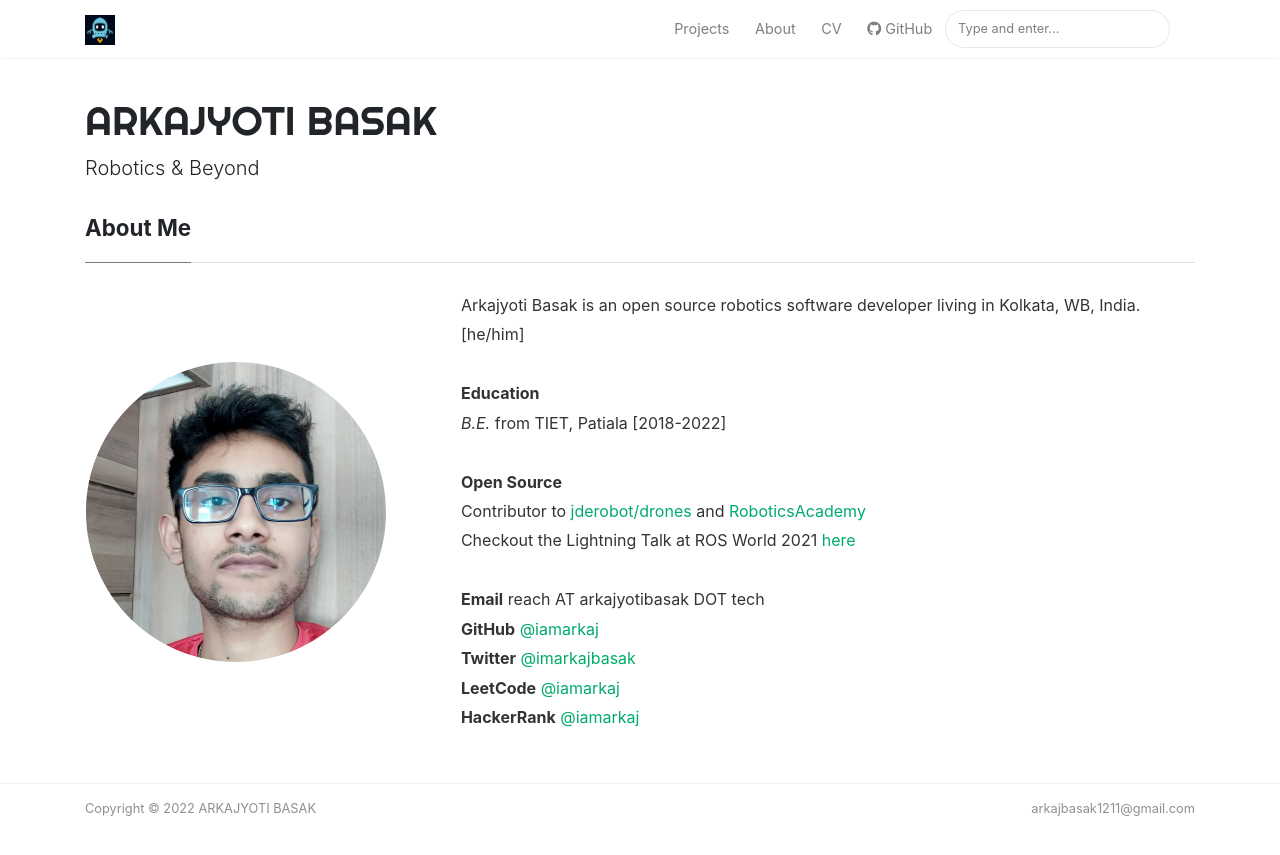
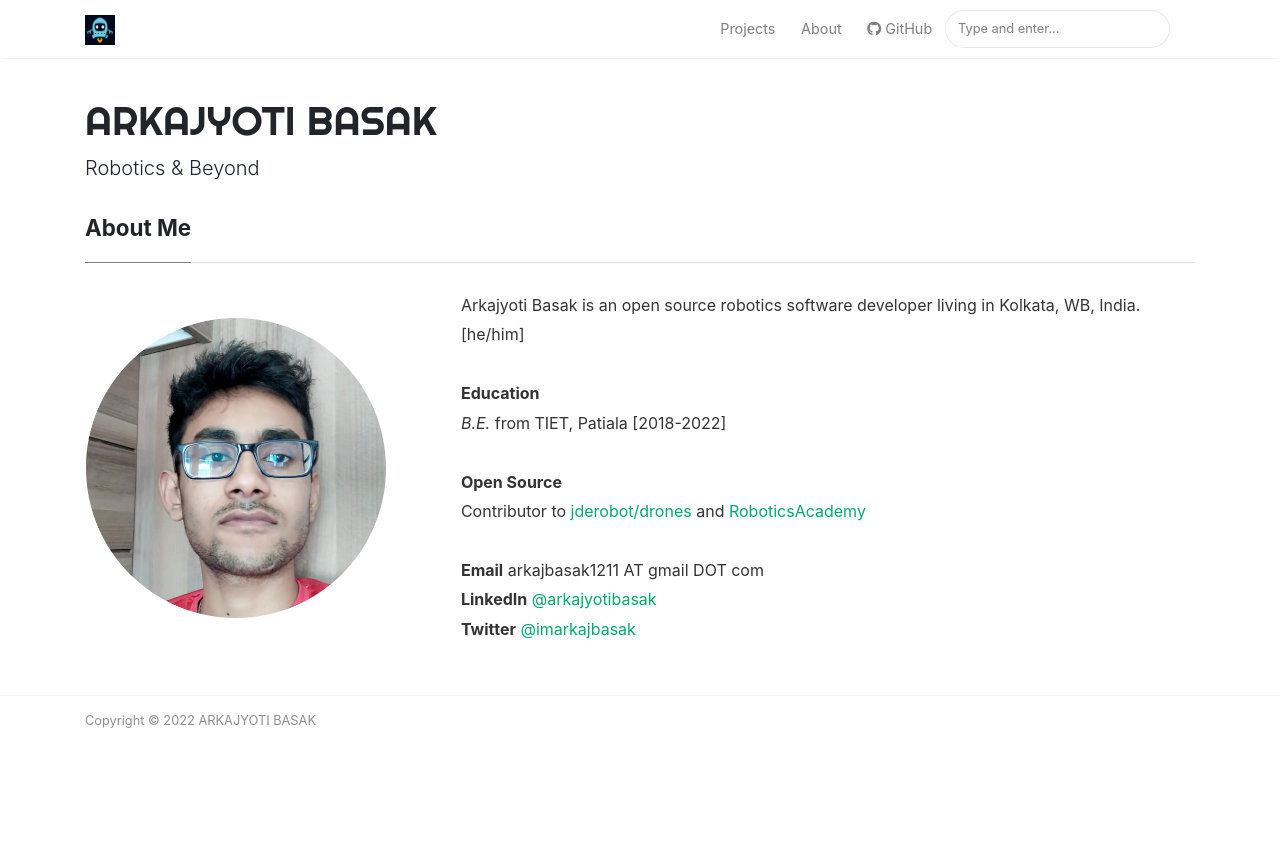
Before and after one commit to iamarkaj/iamarkaj.github.io, a Jekyll site: the page built from _pages/about.markdown, in a window 1280 px wide. Shown: the top 855 px of the page. Built offline with Jekyll 4.4.1, drawn with Linux system fonts in a browser that asks for light colours; nearby versions of some CDN libraries.

Commit message:
Update after getting job

```diff
--- a/_config.yml
+++ b/_config.yml
@@ -18,7 +18,7 @@ authors:
     name: iamarkaj
     display_name: Arkajyoti Basak
     avatar: 'img/profile.jpg'
-    email: arkajbasak1211@gmail.com
+    email: arkajbasak1211 AT gmail DOT com
     web: about
     twitter: https://twitter.com/imarkajbasak
     # description: "Robotician at Thapar University"
--- a/_layouts/default.html
+++ b/_layouts/default.html
@@ -80,17 +80,9 @@ ga('send', 'pageview');
                 <a class="nav-link" href="{{ site.baseurl }}/about">About</a>
                 </li>
 
-                <li class="nav-item">
+                <!-- <li class="nav-item">
                 <a target="_blank" class="nav-link" href="{{ site.baseurl }}/misc/resume.pdf"> CV</a>
-                </li>
-
-                <!-- <li class="nav-item"> -->
-                <!-- <a target="_blank" class="nav-link" href="https://www.wowthemes.net/themes/mediumish-wordpress/"><i class="fab fa-wordpress-simple"></i> WP Version</a> -->
-                <!-- </li> -->
-
-                <!-- <li class="nav-item"> -->
-                <!-- <a target="_blank" class="nav-link" href="https://www.wowthemes.net/themes/mediumish-ghost/"><i class="fab fa-snapchat-ghost"></i> Ghost Version</a> -->
-                <!-- </li> -->
+                </li> -->
 
                 <li class="nav-item">
                 <a target="_blank" class="nav-link" href="https://github.com/iamarkaj/"><i class="fab fa-github"></i> GitHub</a>
@@ -179,10 +171,6 @@ Bottom Alert Bar
             <div class="col-md-6 col-sm-6 text-center text-lg-left">
                 Copyright © {{ site.time | date: "%Y" }} {{ site.name }}
             </div>
-            <div class="col-md-6 col-sm-6 text-center text-lg-right">
-                arkajbasak1211@gmail.com
-                <!-- <a target="_blank" href="https://www.wowthemes.net/mediumish-free-jekyll-template/">Mediumish Jekyll Theme</a> by WowThemes.net -->
-            </div>
         </div>
     </div>
 </footer>
--- a/_pages/about.markdown
+++ b/_pages/about.markdown
@@ -4,4 +4,4 @@ title: About Me
 permalink: /about
 ---
 
-| <img src="/img/profile.png" width="300" alt="profile" style="float: left; margin-right: 5em;"> | Arkajyoti Basak is an open source robotics software developer living in Kolkata, WB, India. [he/him] <br>   <br>  **Education** <br>  *B.E.* from TIET, Patiala [2018-2022] <br>   <br>  **Open Source** <br>  Contributor to [jderobot/drones](https://github.com/JdeRobot/drones/tree/noetic-devel) and [RoboticsAcademy](https://github.com/JdeRobot/RoboticsAcademy) <br>  Checkout the Lightning Talk at ROS World 2021 [here](https://youtu.be/P9ExYmjlL4E) <br>   <br>  **Email** reach AT arkajyotibasak DOT tech <br>  **GitHub** [@iamarkaj](https://github.com/iamarkaj/) <br>  **Twitter** [@imarkajbasak](https://twitter.com/imarkajbasak) <br>  **LeetCode** [@iamarkaj](https://leetcode.com/iamarkaj/) <br>  **HackerRank** [@iamarkaj](https://www.hackerrank.com/iamarkaj) <br>  |
+| <img src="/img/profile.png" width="300" alt="profile" style="float: left; margin-right: 5em;"> | Arkajyoti Basak is an open source robotics software developer living in Kolkata, WB, India. [he/him] <br>   <br>  **Education** <br>  *B.E.* from TIET, Patiala [2018-2022] <br>   <br>  **Open Source** <br>  Contributor to [jderobot/drones](https://github.com/JdeRobot/drones/tree/noetic-devel) and [RoboticsAcademy](https://github.com/JdeRobot/RoboticsAcademy) <br>  <br>  **Email** arkajbasak1211 AT gmail DOT com <br> **LinkedIn** [@arkajyotibasak](https://www.linkedin.com/in/arkajyotibasak/) <br>  **Twitter** [@imarkajbasak](https://twitter.com/imarkajbasak) <br>  |
```
Also changed, not shown: 1 other file.
